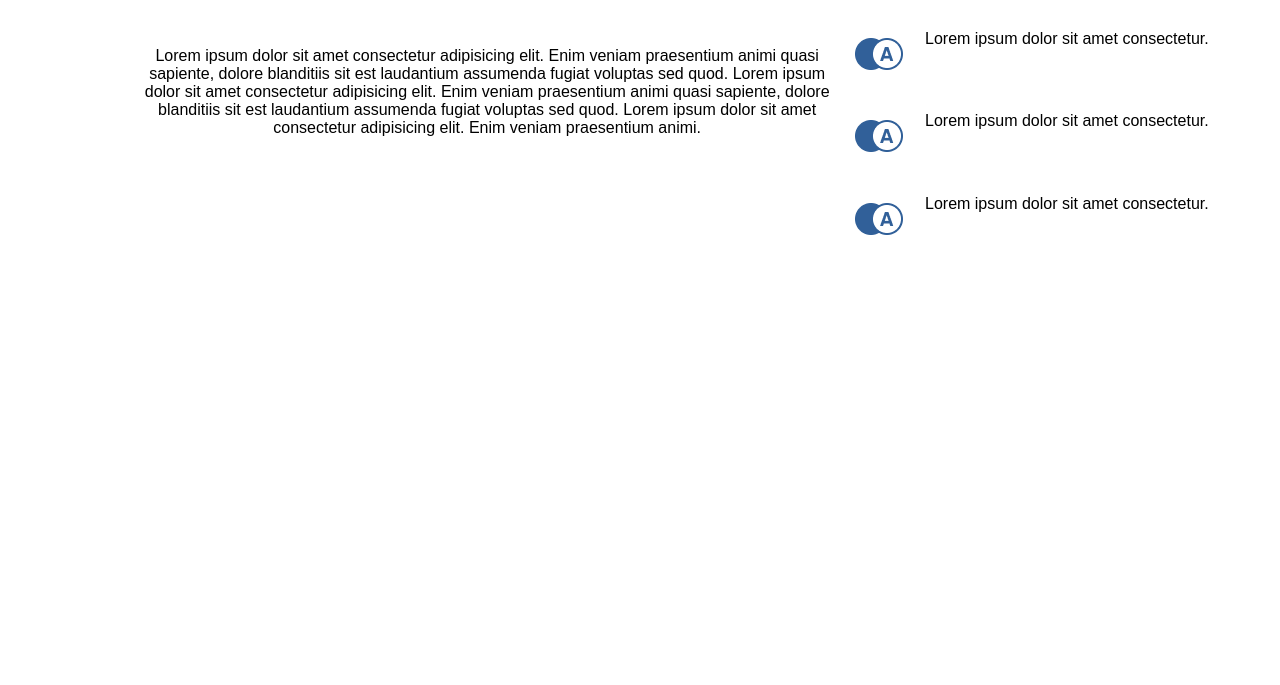
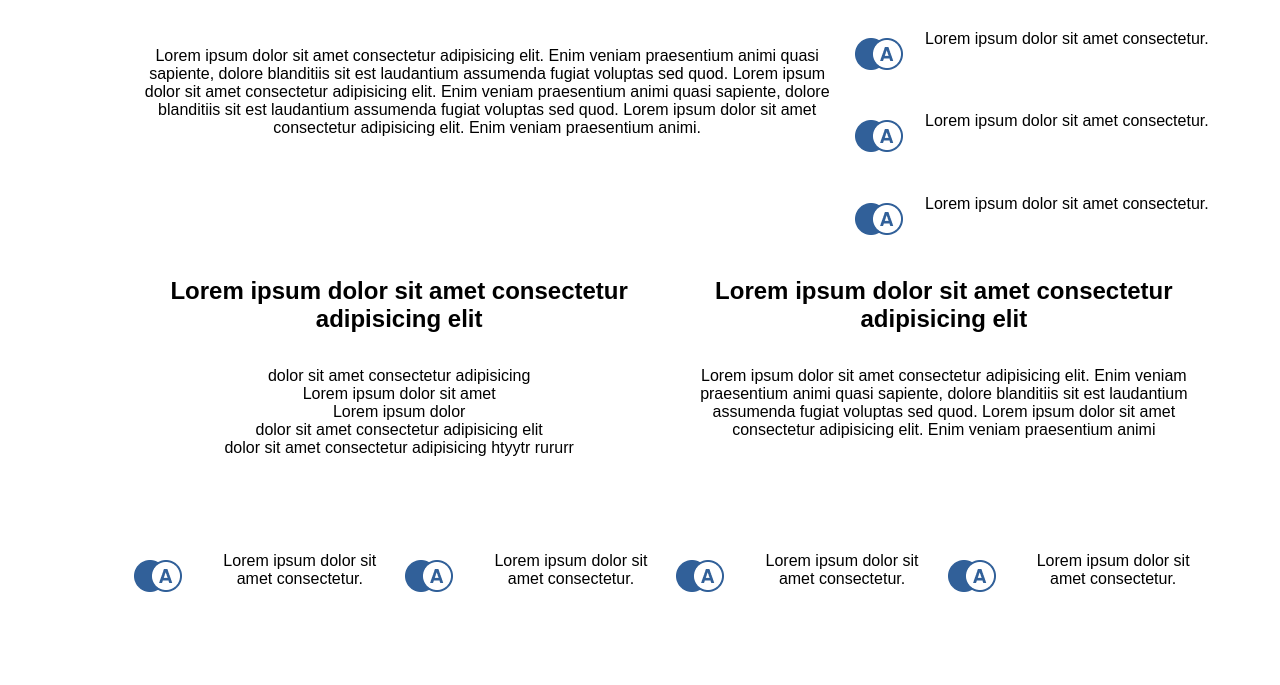
Before and after one commit to natalinunez/hackaton_7, a plain HTML site: page index.html in a window 1280 px wide. Shown: the part 722-1407 px from the top of the page. Drawn offline with Linux system fonts and the light colour scheme.

Commit message:
Inicio-Fin contenedor Proyect

```diff
--- a/index.html
+++ b/index.html
@@ -108,8 +108,56 @@
                     </p>
                 </div>
             </div>
-
-
+        </section>
+        <section class="CProyect">
+            <div class="CPList">
+                <h2 class="CPList-H2">
+                    Lorem ipsum dolor sit amet consectetur adipisicing elit
+                </h2>
+                <ul class="CPList-Ul">
+                    <li>dolor sit amet consectetur adipisicing</li>
+                    <li>Lorem ipsum dolor sit amet</li>
+                    <li>Lorem ipsum dolor </li>
+                    <li>dolor sit amet consectetur adipisicing elit</li>
+                    <li>dolor sit amet consectetur adipisicing htyytr rururr</li>
+                </ul>
+            </div>
+            <div class="CPInfor">
+                <h2 class="CPInfor-H2">
+                    Lorem ipsum dolor sit amet consectetur adipisicing elit
+                </h2>
+                <p class="CPInfor-P">
+                    Lorem ipsum dolor sit amet consectetur adipisicing elit. Enim veniam praesentium animi
+                    quasi sapiente, dolore blanditiis sit est laudantium assumenda fugiat voluptas sed quod.
+                    Lorem ipsum dolor sit amet consectetur adipisicing elit. Enim veniam praesentium animi
+                </p>
+            </div>
+            <div class="CPLink">
+                <div class="CPLinkC">
+                    <img src="./scss/imagenes/logo.png" alt="" class="CPLinkC-Imagen">
+                    <p class="CPLinkC-P">
+                        Lorem ipsum dolor sit amet consectetur.
+                    </p>
+                </div>
+                <div class="CPLinkC">
+                    <img src="./scss/imagenes/logo.png" alt="" class="CPLinkC-Imagen">
+                    <p class="CPLinkC-P">
+                        Lorem ipsum dolor sit amet consectetur.
+                    </p>
+                </div>
+                <div class="CPLinkC">
+                    <img src="./scss/imagenes/logo.png" alt="" class="CPLinkC-Imagen">
+                    <p class="CPLinkC-P">
+                        Lorem ipsum dolor sit amet consectetur.
+                    </p>
+                </div>
+                <div class="CPLinkC">
+                    <img src="./scss/imagenes/logo.png" alt="" class="CPLinkC-Imagen">
+                    <p class="CPLinkC-P">
+                        Lorem ipsum dolor sit amet consectetur.
+                    </p>
+                </div>
+            </div>
         </section>
     </div>
 </body>
--- a/scss/layout/_layout.scss
+++ b/scss/layout/_layout.scss
@@ -100,3 +100,51 @@
     grid-template-rows: 1fr;
 }
 /*Fin Container We*/
+/*Inicio Container Proyect*/
+.CProyect{
+    /*background-color:pink;*/
+    text-align: center;
+    width: 80%;
+    height: 15%;
+    margin:0 auto;
+
+    display: grid;
+    grid-template-columns: 1fr, 1fr;
+    grid-template-rows: 2fr 1fr;
+    grid-gap:15px;
+}
+
+.CPList{
+    grid-column: 1/2;
+    grid-row: 1/2;
+
+    display: grid;
+    grid-template-columns: 1fr;
+    grid-template-rows: 50px 2fr;
+    grid-gap:40px;
+}
+.CPInfor{
+    grid-column: 2/3;
+    grid-row: 1/2;
+
+    display: grid;
+    grid-template-columns: 1fr;
+    grid-template-rows: 50px 2fr;
+    grid-gap:40px
+}
+.CPLink{
+    grid-column: 1/3;
+    grid-row: 2/3;
+
+    display: grid;
+    grid-template-columns: repeat(4,1fr);
+    grid-template-rows: repeat(1,1fr);
+    grid-gap:10px;
+}
+.CPLinkC{
+    display: grid;
+    grid-template-columns: 70px 1fr;
+    grid-template-rows: 1fr;
+}
+
+/*Fin Container Proyect*/
```
Also changed, not shown: scss/styles.css, 1 other file.
